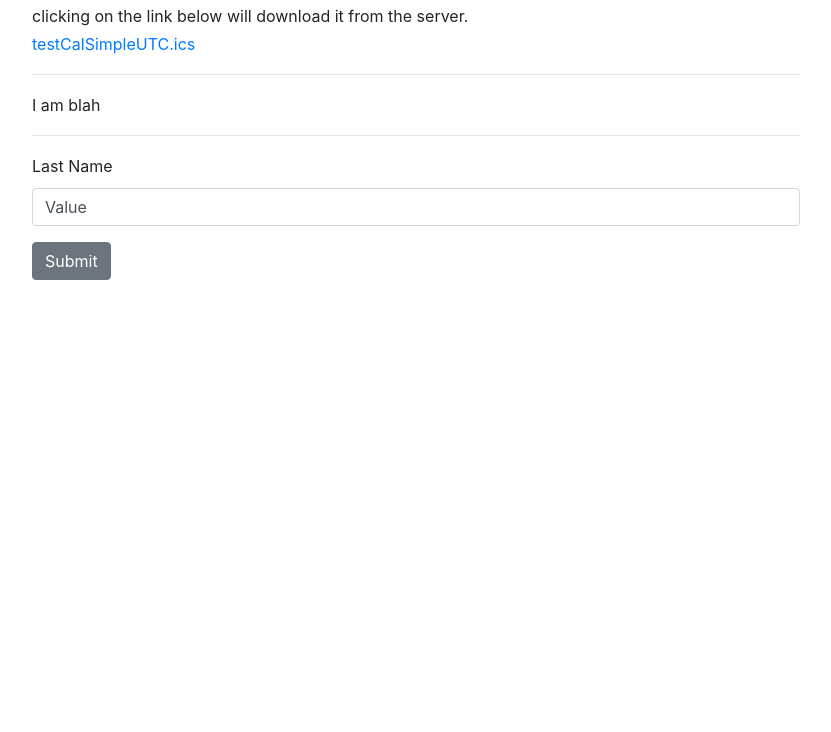
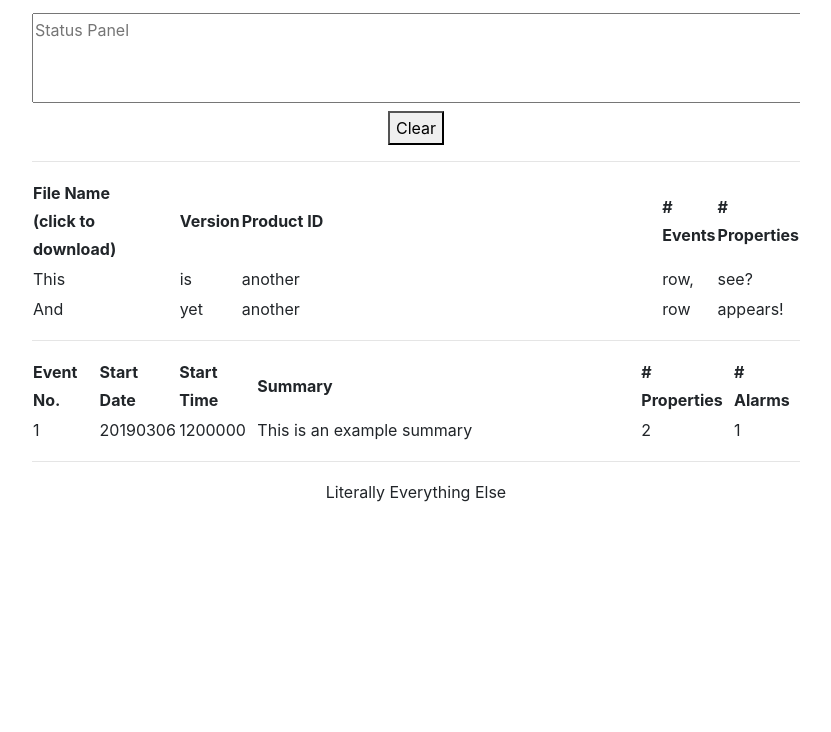
Before and after one commit to jcoffa/CIS-2750-A3, a plain HTML site: page assign3/public/index.html in a window 1280 px wide. Shown: the part 68-800 px from the top of the page, without its empty margins (224-1055 px from the left). Drawn offline with nearby package versions, Linux system fonts and the light colour scheme; no server answers.

Commit message:
Status panel complete. File Log table and Calendar View table are working as static HTML.

```diff
--- a/assign3/public/index.html
+++ b/assign3/public/index.html
@@ -10,7 +10,7 @@
     <head>
 <!-- # Here is some metadata about the file, you can change those values to match your own -->
         <title>iCalendar File Manager</title>
-        <meta name="description" content="Create, view, and manage virtual calendar (iCalendar) files">
+        <meta name="description" content="Create, view, upload, and download virtual calendar (iCalendar) files">
         <meta name="keywords" content="iCalendar, iCal, ics, University of Guelph, UoG, UofG, CIS*2750, CIS 2750, Angel, Angel of Death">
         <meta name="author" content="Joseph Coffa">
         <meta charset="utf-8">
@@ -30,29 +30,114 @@
         <link rel="stylesheet" type="text/css" href="/style.css">
         <!-- Custom CSS End -->
     </head>
+
+
+
 <!-- # The body contains all of our elements, divs, tables, forms, ... -->
+
+    <!-- The body is where the actual meat of the website is written. You can add all the <div> elements, which are like
+         blank panels in Java where you can put stuff in. -->
     <body>
 <!-- # A link for verifying that file download functionality works -->
+        <!--
         <h3>Download test</h3>
         If the A3 stub is running and testCalSimpleUTC.ics exists in the uploads/ directory on the server, then clicking on the link below will download it from the server.<br>
         <a href="/uploads/testCalSimpleUTC.ics">testCalSimpleUTC.ics</a>
         <hr>
+        -->
 
         <!-- Everything below this line and above the 'src="/index.js"' part is not in the .pdf file mentioned at the top of the file.
              It creates a couple of static HTML elements that you can view in the browser. -->
+
+        <!--
         <div id="blah">I am blah</div>
         <hr>
         <form ref='someform'
               id='someform'>
-              <div class="form-group">
-                    <label for="entryBox">Last Name</label>
-                    <input type="text" class="form-control" id="entryBox" value="Value" placeholder="Placeholder">
-                </div>
+            <div class="form-group">
+                <label for="entryBox">Last Name</label>
+                <input type="text" class="form-control" id="entryBox" value="Value" placeholder="Placeholder">
+            </div>
             <div class="form-group">
                 <input type='submit' class="btn btn-secondary">
             </div>
         </form>
+        -->
 
+        <h1>iCalendar File Manager</h1>
+        <hr>
+
+        <!-- Status panel -->
+        <div align="center" style="overflow-y:auto">
+            <textarea id="statusText" cols="100" rows="3" name="Status Panel" placeHolder="Status Panel" readonly="readonly"></textarea>
+            <button type="button" onclick="clearText($('#statusText'));">Clear</button>
+            <!--<button type="button" onclick="addText($('#statusText'), 'new text');">Clear</button>-->
+        </div>
+
+        <!-- File Log Panel -->
+        <hr>
+        <div align="center" style="overflow:auto">
+            <table>
+                <thead>
+                    <tr>
+                        <th width="20%">File Name<br>(click to download)</th>
+                        <th>Version</th>
+                        <th width="60%">Product ID</th>
+                        <th># Events</th>
+                        <th># Properties</th>
+                    </tr>
+                </thead>
+                <tbody>
+                    <tr>
+                        <td>This</td>
+                        <td>is</td>
+                        <td>another</td>
+                        <td>row,</td>
+                        <td>see?</td>
+                    </tr>
+                    <tr>
+                        <td>And</td>
+                        <td>yet</td>
+                        <td>another</td>
+                        <td>row</td>
+                        <td>appears!</td>
+                    </tr>
+                </tbody>
+            </table>
+        </div>
+
+        <!-- Calendar View Panel -->
+        <hr>
+        <div align="center" style="overflow:auto">
+            <table>
+                <thead>
+                    <tr>
+                        <th>Event No.</th>
+                        <th>Start Date</th>
+                        <th>Start Time</th>
+                        <th width="50%">Summary</th>
+                        <th># Properties</th>
+                        <th># Alarms</th>
+                    </tr>
+                </thead>
+                <tbody>
+                    <tr>
+                        <td>1</td>
+                        <td>20190306</td>
+                        <td>1200000</td>
+                        <td>This is an example summary</td>
+                        <td>2</td>
+                        <td>1</td>
+                    </tr>
+                </tbody>
+            </table>
+        </div>
+
+        <!-- Literally everything else -->
+        <hr>
+        <div align="center">
+            Literally Everything Else
+        </div>
 
         <!-- Leave me at the bottom of body -->
         <script src="/index.js"></script>
--- a/assign3/public/index.js
+++ b/assign3/public/index.js
@@ -30,3 +30,17 @@ $(document).ready(function() {
         $.ajax({});
     });
 });
+
+// Event listener to clear the text of an element
+function clearText(element) {
+    element.val("");
+}
+
+function addText(textarea, message) {
+    var currentText = textarea.val();
+    if (currentText === "") {
+        textarea.val(message);
+    } else {
+        textarea.val(currentText + "\n" + message);
+    }
+}
```
